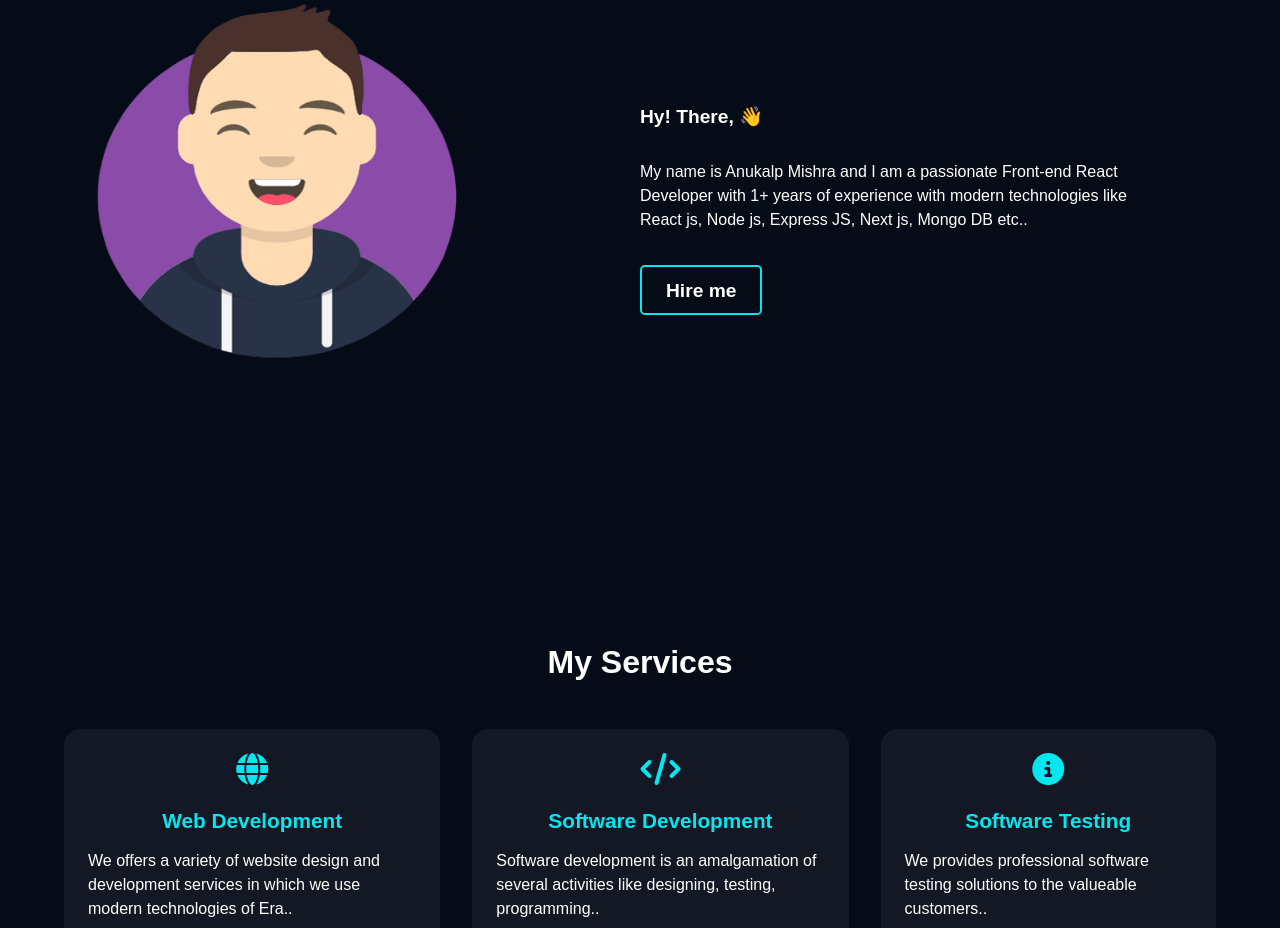
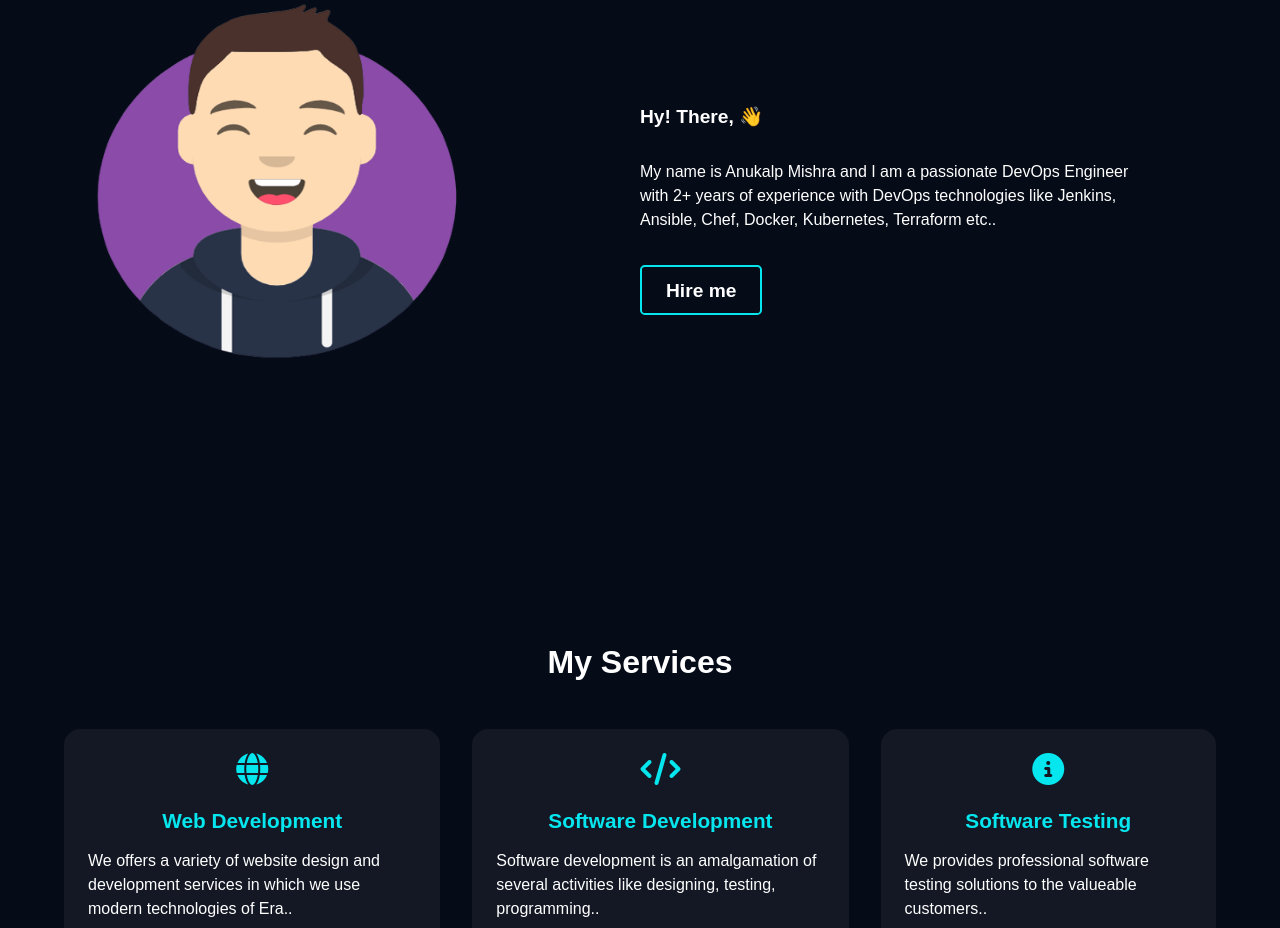
Before and after one commit to anukalp-mishra/React-Portfolio, a React (Create React App) app: page / in a window 1280 px wide. Shown: the part 920-1848 px from the top of the page. Built offline with nearby package versions, Linux system fonts and the light colour scheme.

Commit message:
About page update

```diff
--- a/src/views/About/About.jsx
+++ b/src/views/About/About.jsx
@@ -23,7 +23,7 @@ function About() {
         </div>
         <div  className="right-content">
         <h2>Hy! There, 👋</h2>
-        <p>My name is Anukalp Mishra and I am a passionate Front-end React Developer with 1+ years of experience with modern technologies like React js, Node js, Express JS, Next js, Mongo DB etc.. </p>
+        <p>My name is Anukalp Mishra and I am a passionate DevOps Engineer with 2+ years of experience with DevOps technologies like Jenkins, Ansible, Chef, Docker, Kubernetes, Terraform etc.. </p>
         <a href="https://www.linkedin.com/in/anukalpmishra/" target="_blank" rel="noopener noreferrer">Hire me</a>
         </div>
       </div>
```
